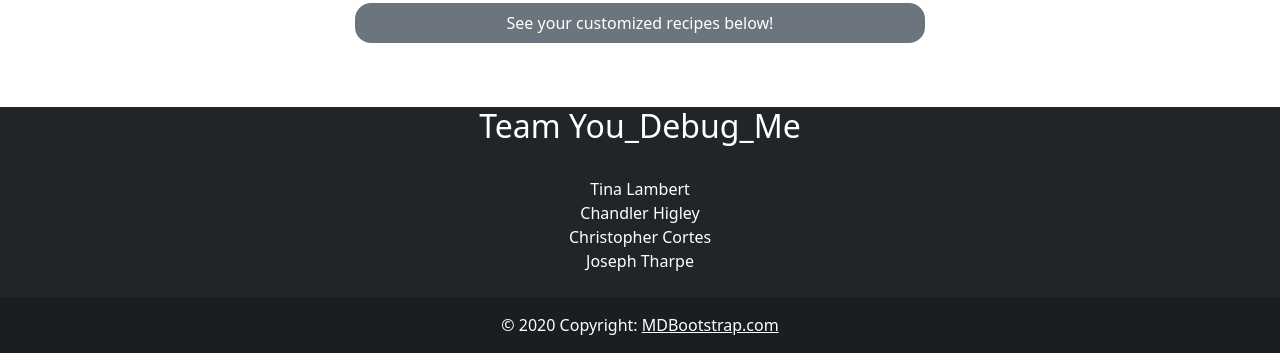
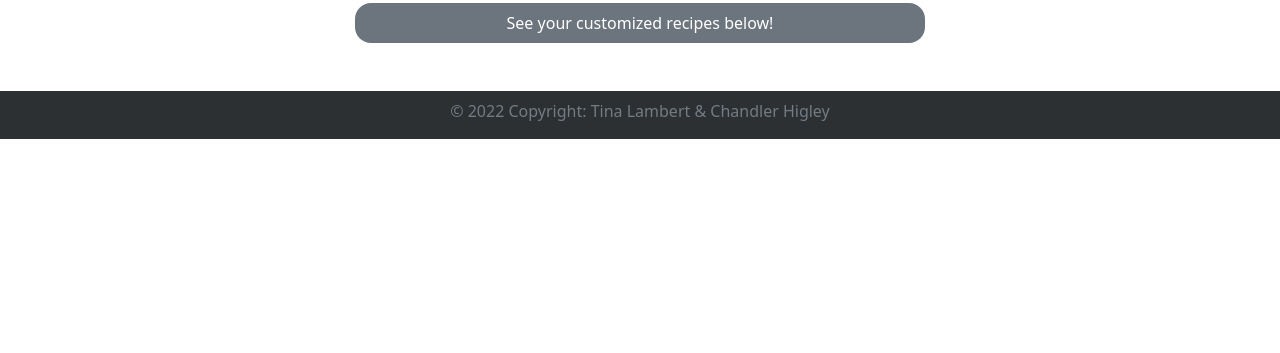
Before and after one commit to tinalambert/Feed_Me, a website with bundled scripts: page index.html in a window 1280 px wide. Shown: the part 773-1126 px from the top of the page. After the commit the page ends 912 px from the top, so only its background shows below. Built offline with nearby package versions, Linux system fonts and the light colour scheme.

Commit message:
Edited the footer to make cleaner and smaller

```diff
--- a/index.html
+++ b/index.html
@@ -96,10 +96,9 @@
   <br>
   <div>
     <datalist id="foodlistOptions">
-      <!-- <option value="foodItem"> -->
+      <!-- LIST OF ADDED INGREDIENTS -->
     </datalist>
   </div>
-  <!-- CREATE LIST OF ADDED INGREDIENTS -->
   <br>
   <div id="joke">
     <!-- WHERE JOKE WILL APPEAR -->
@@ -109,41 +108,13 @@
   </div>
 
   <!--FOOTER-->
-  <footer class="bg-dark text-center text-white">
-    <!-- Grid container -->
-
-    <!-- Section: Form -->
-
-    <!-- Section: Text -->
-    <section class="mb-4">
-      <p>
-      <h2>Team You_Debug_Me</h2>
-      <br>Tina Lambert
-      <br>Chandler Higley
-      <br>Christopher Cortes
-      <br>Joseph Tharpe
-      </p>
-    </section>
-    <!-- Section: Text -->
-
-    <!-- Section: Links -->
-
-    <!--Grid column-->
-    </div>
-    <!--Grid row-->
-    </section>
-    <!-- Section: Links -->
-    </div>
-    <!-- Grid container -->
-
-    <!-- Copyright -->
-    <div class="text-center p-3" style="background-color: rgba(0, 0, 0, 0.2);">
-      © 2020 Copyright:
-      <a class="text-white" href="https://mdbootstrap.com/">MDBootstrap.com</a>
-    </div>
-    <!-- Copyright -->
-  </footer>
-  <!-- Footer -->
+  <footer class="bg-dark text-white" id="bg-footer">
+      <div class="row text-center">
+        <div class="col-mb-4" id="footer">
+          <span class="text-muted">© 2022 Copyright: Tina Lambert & Chandler Higley</span>
+        </div>
+      </div>
+    </footer>
 
   <script type="module" src="https://unpkg.com/ionicons@5.5.2/dist/ionicons/ionicons.esm.js"></script>
   <script nomodule src="https://unpkg.com/ionicons@5.5.2/dist/ionicons/ionicons.js"></script>
--- a/style2.css
+++ b/style2.css
@@ -30,7 +30,6 @@
   );
  }
 
-
  #getRecipe:hover {
     background: linear-gradient(
     45deg,
@@ -58,3 +57,11 @@
   rgba(91, 14, 214, 0.5) 100%
 );
 }
+
+#bg-footer {
+  opacity: 95%;
+}
+#footer {
+  height: 3rem;
+  padding: .5rem;
+}
```
